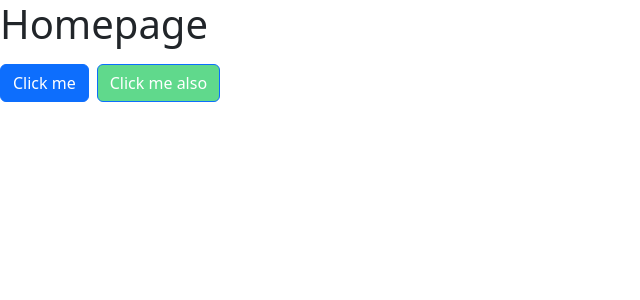
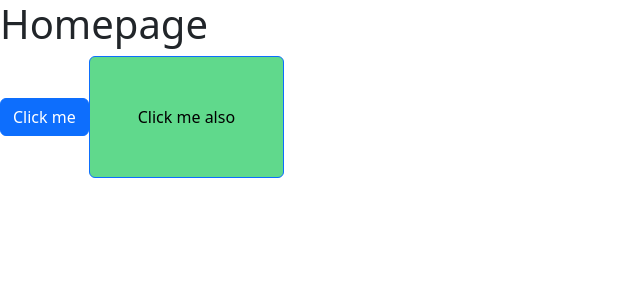
Before and after one commit to no92one/REACT_Olika_CCS-verktyg, a React (Vite) app in the folder client/: page / in a window 1280 px wide. Shown: the top 300 px of the page, without its empty margins (0-640 px from the left). Built offline with nearby package versions, Linux system fonts and the light colour scheme.

Commit message:
added style in html-element

```diff
--- a/client/src/App.jsx
+++ b/client/src/App.jsx
@@ -7,7 +7,11 @@ export default function App() {
     {/*
     "btn-mycolor"- är en egen custom färg som finns i index.css
     "m-2" - är bootstrap, inte react-bootstrap, sätt att lägga till margin i komponenter
+    Kan änvända "style" för att skapa custom css direkt i html-elementet
     */}
-    <Button className='btn-mycolor m-2'>Click me also</Button>
+    <Button
+      className='btn-mycolor p-5'
+      style={{ color: "black" }}
+    >Click me also</Button>
   </>
 }
--- a/client/src/index.css
+++ b/client/src/index.css
@@ -6,6 +6,7 @@ body {
   background-color: #60d98c;
   color: white;
 }
+
 .btn-mycolor:hover {
   background-color: #367d50;
 }
```
